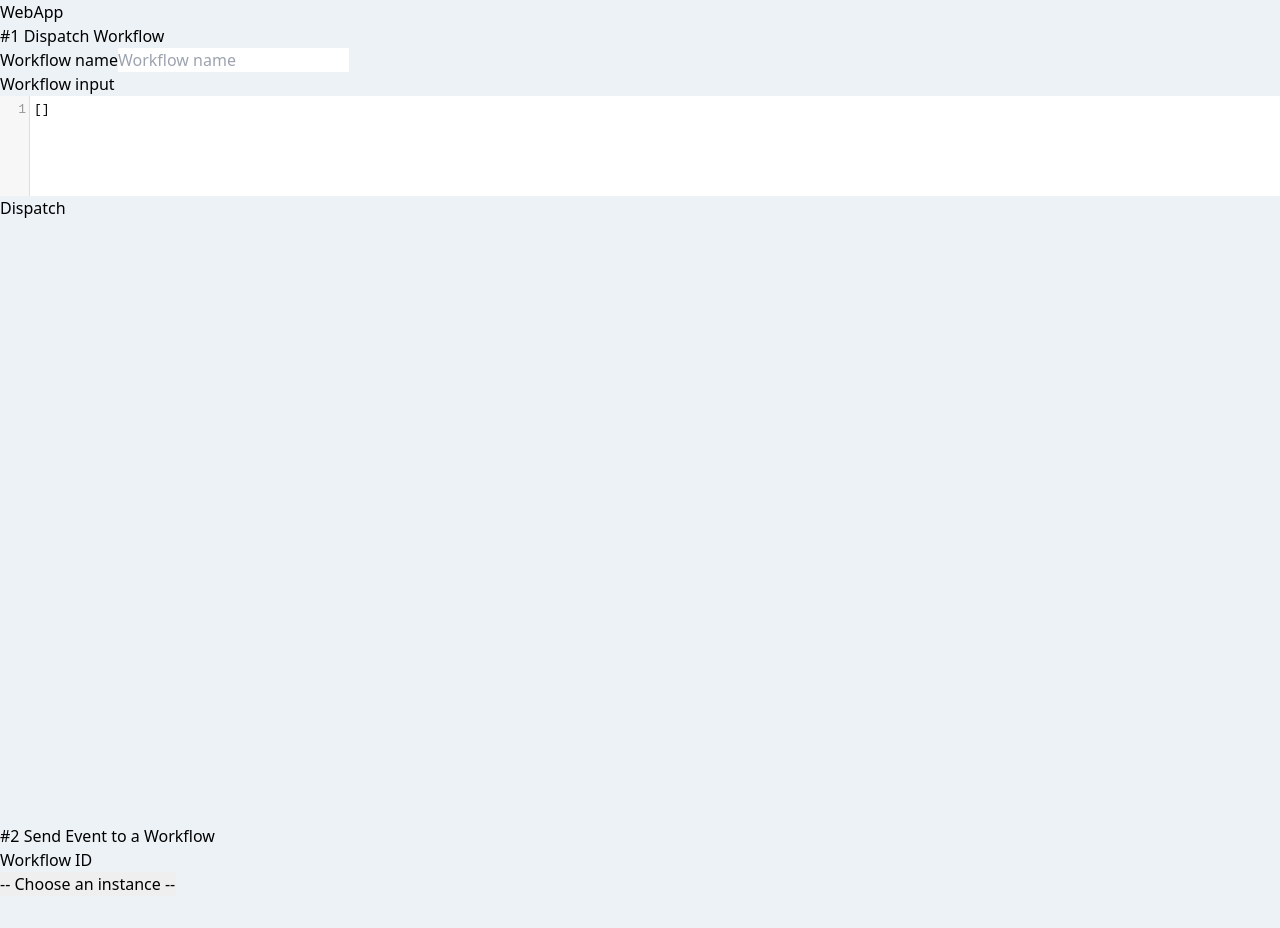
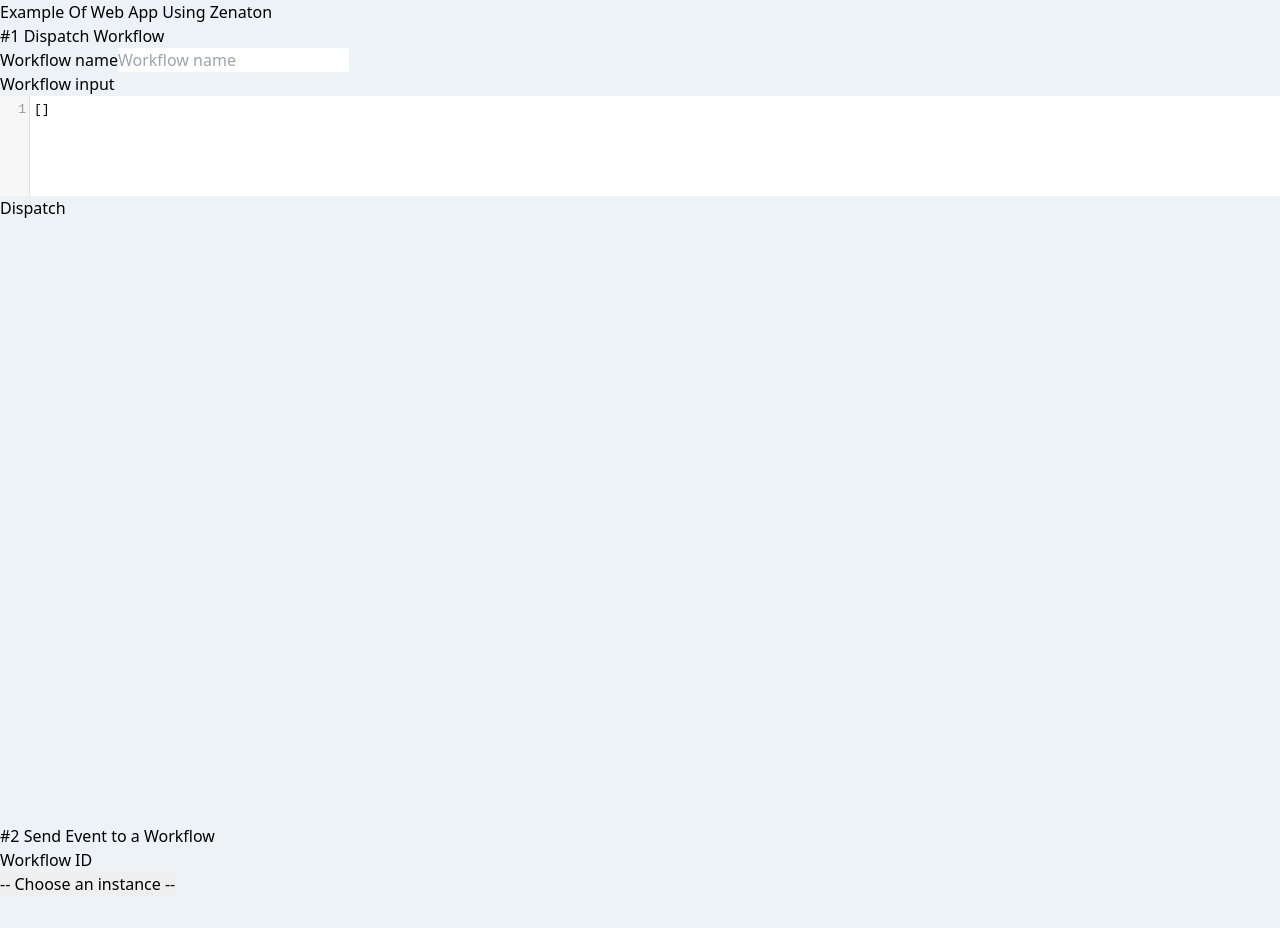
Before and after one commit to zenaton/nodejs-example-app, a Vue app: page / in a window 1280 px wide. Shown: the top 928 px of the page. Built offline with nearby package versions, Linux system fonts and the light colour scheme.

Commit message:
Title update

```diff
--- a/src/components/Header.vue
+++ b/src/components/Header.vue
@@ -1,7 +1,9 @@
 <template>
   <nav class="flex items-center justify-between flex-wrap bg-blue-500 p-6">
     <div class="flex items-center flex-shrink-0 text-white mr-6">
-      <span class="font-semibold text-xl tracking-tight">WebApp</span>
+      <span class="font-semibold text-xl tracking-tight"
+        >Example Of Web App Using Zenaton
+      </span>
     </div>
   </nav>
 </template>
```
